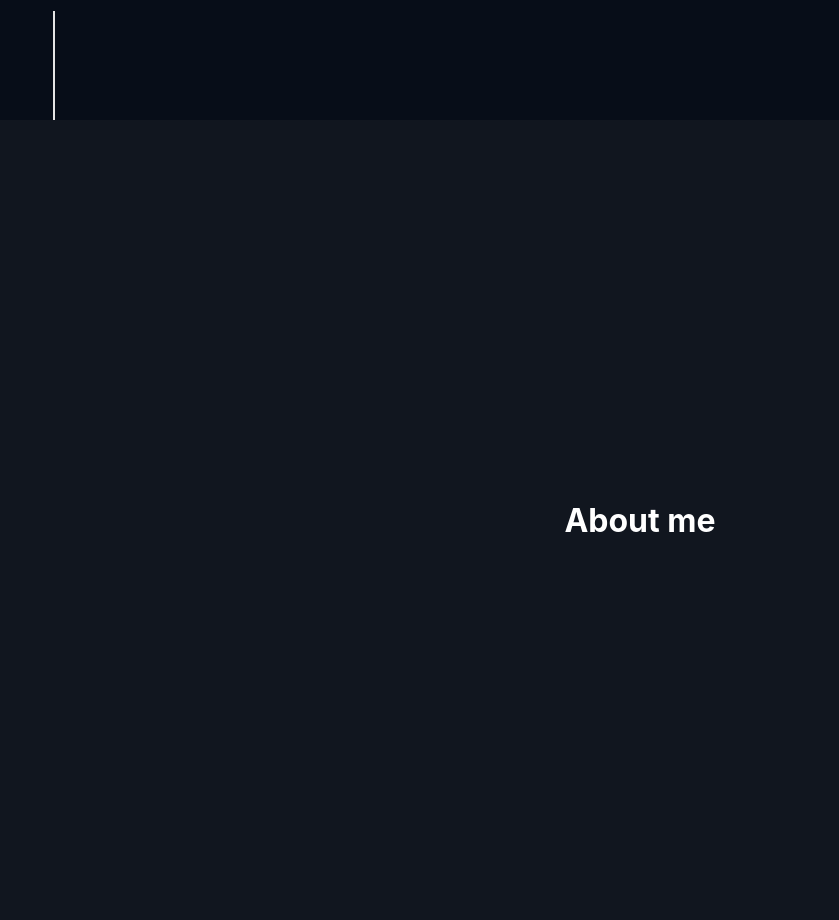
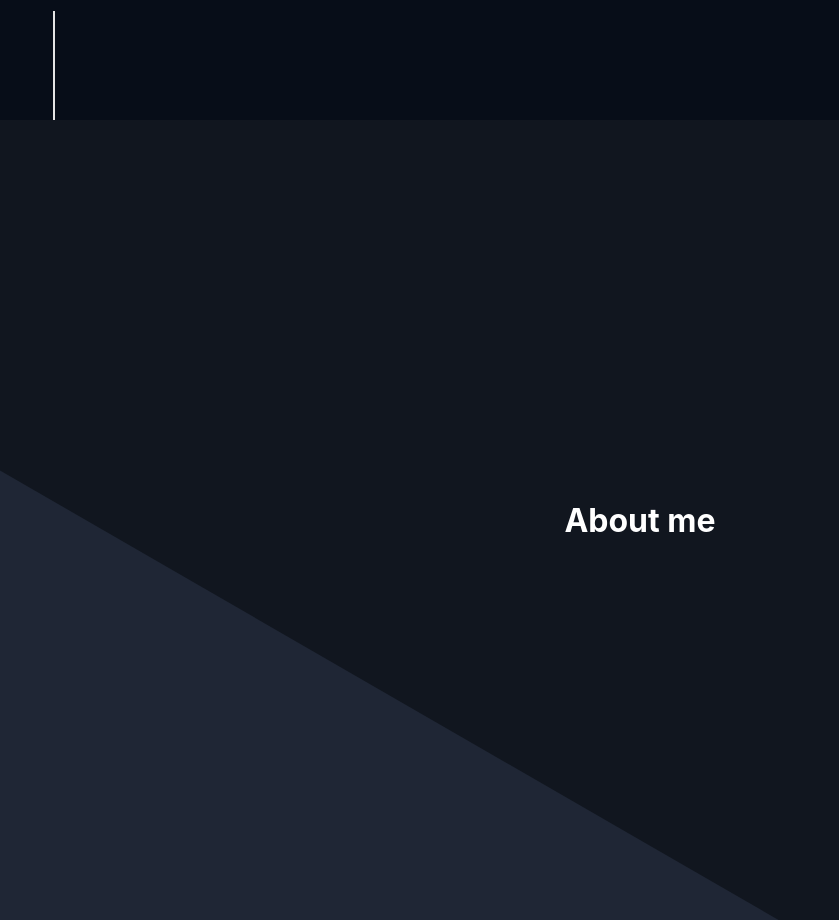
Before and after one commit to JakePitman/moreaporia, a React (Create React App) app: page / in a window 1280 px wide. Shown: the part 680-1600 px from the top of the page, without its empty margins (0-839 px from the left). Built offline with nearby package versions, Linux system fonts and the light colour scheme; a web font is replaced by a local one.

Commit message:
Add static lower left background

```diff
--- a/src/components/AboutPage/AboutPage.module.scss
+++ b/src/components/AboutPage/AboutPage.module.scss
@@ -9,4 +9,16 @@
   justify-content: center;
   align-items: center;
   overflow: hidden;
+  position: relative;
 }
+
+.lowerLeftBackground {
+  background: #1f2635;
+  position: absolute;
+  transform: rotate(30deg);
+  bottom: -40vh;
+  left: -50%;
+  width: 200vw;
+  height: 50vh;
+  transform-origin: top;
+}
```
